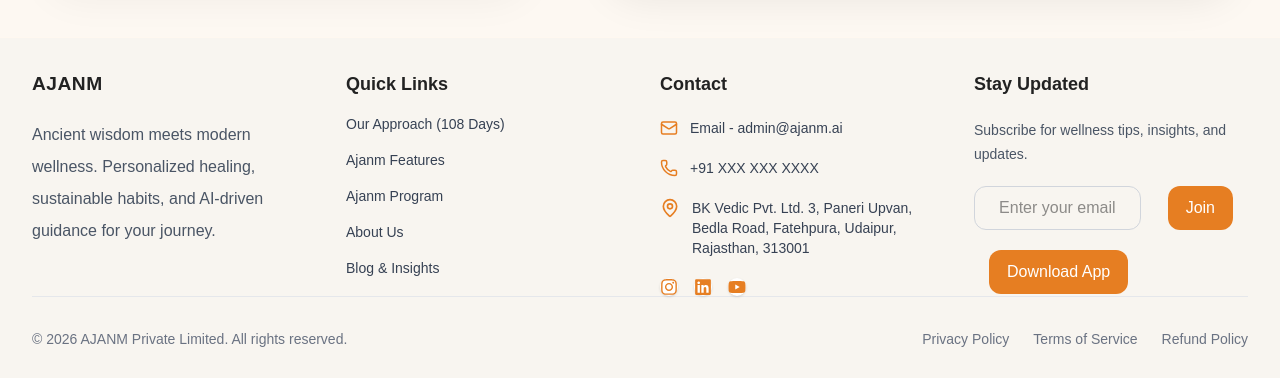
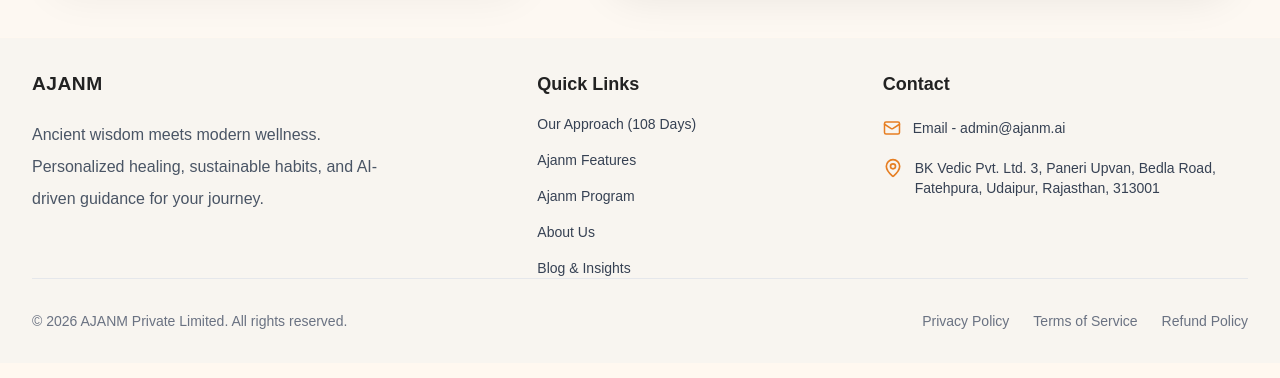
Before and after one commit to AkshitaGaur-hub/Ajanm, a React (Vite) app: page / in a window 1280 px wide. Shown: the part 2603-2981 px from the top of the page. Built offline with nearby package versions, Linux system fonts and the light colour scheme; the HTML template or start-up script is replaced by a standard one.

Commit message:
update footer

```diff
--- a/src/components/Footer.jsx
+++ b/src/components/Footer.jsx
@@ -1,5 +1,5 @@
 import { Mail, Phone, MapPin, } from 'lucide-react';
-import { FaInstagram, FaYoutube, FaLinkedin } from "react-icons/fa";
+// import { FaInstagram, FaYoutube, FaLinkedin } from "react-icons/fa";
 import { Link } from 'react-router-dom';
 
 const footerLinks = [
@@ -10,11 +10,11 @@ const footerLinks = [
   { text: "Blog & Insights", href: "/blogs" },
 ];
 
-const socialLinks = [
-  { icon: FaInstagram, href: "#" },
-  { icon: FaLinkedin, href: "#" },
-  { icon: FaYoutube, href: "#" },
-];
+// const socialLinks = [
+//   { icon: FaInstagram, href: "#" },
+//   { icon: FaLinkedin, href: "#" },
+//   { icon: FaYoutube, href: "#" },
+// ];
 
 const legalLinks = [
   { text: "Privacy Policy", href: "./privacy" },
@@ -27,7 +27,7 @@ const Footer = () => {
     <footer className="w-full bg-[#f8f5f0] text-[#222] mt-16">
 
       {/* TOP */}
-      <div className="w-full px-6 py-14 grid grid-cols-1 sm:grid-cols-2 lg:grid-cols-4 gap-10 border-b border-gray-200">
+      <div className="w-full px-6 py-14 grid grid-cols-1 sm:grid-cols-2 lg:grid-cols-3 gap-15 border-b border-gray-200">
 
         {/* BRAND */}
         <div className="flex flex-col gap-5">
@@ -42,21 +42,20 @@ const Footer = () => {
         </div>
 
         {/* LINKS */}
+        <div className="ql">
           <div className="flex flex-col gap-4">
             <h2 className="text-lg font-bold text-left">
               Quick Links
             </h2>
-
             {footerLinks.map((link, index) => (
               <a
                 key={index}
                 href={link.href}
-              className="flex  gap-2 text-sm text-gray-700 hover:icon_color transition"
-            >
-              {/* <ChevronRight size={16} /> */}
+                className="flex  gap-2 text-sm text-gray-700 hover:icon_color transition">
                 {link.text}
               </a>
             ))}
+          </div>
         </div>
 
         {/* CONTACT */}
@@ -70,16 +69,6 @@ const Footer = () => {
             <span>Email - <a href="mailto:admin@ajanm.ai" className="hover:underline">admin@ajanm.ai</a></span>
           </div>
 
-          <div className="flex items-center gap-3 text-sm text-gray-700">
-            <Phone size={18} className="icon_color" />
-            +91 XXX XXX XXXX
-          </div>
-
-          {/* <div className="flex items-center gap-3 text-sm text-gray-700">
-            <MapPin size={40} className="text-orange-500" />
-            BK Vedic Pvt. Ltd. 3, Paneri Upvan, Bedla Road,Fatehpura, Udaipur,Rajasthan, 313001
-          </div> */}
-
           <div className="flex gap-3 text-sm text-gray-700">
             <MapPin className="icon_color shrink-0 mt-1" size={20} />
             <p className="leading-5 text-left">
@@ -90,7 +79,7 @@ const Footer = () => {
           </div>
 
           {/* SOCIALS */}
-          <div className="flex gap-4 pt-2">
+          {/* <div className="flex gap-4 pt-2">
             {socialLinks.map((link, index) => {
               const Icon = link.icon;
 
@@ -104,11 +93,11 @@ const Footer = () => {
                 </a>
               );
             })}
-          </div>
+          </div> */}
         </div>
 
         {/* NEWSLETTER */}
-        <div className="flex flex-col gap-5 text-left">
+        {/* <div className="flex flex-col gap-5 text-left">
           <h2 className="text-lg font-bold">
             Stay Updated
           </h2>
@@ -134,11 +123,11 @@ const Footer = () => {
               Download App
             </button>
           </Link>
-        </div>
+        </div> */}
       </div>
 
       {/* BOTTOM */}
-      <div className="max-w-7xl mx-auto px-6 py-6 w-full text-sm text-gray-500">
+      <div className="max-w-9xl mx-auto px-6 py-6 w-full text-sm text-gray-500">
         <div className="flex flex-col gap-4 sm:flex-row sm:items-center sm:justify-between">
           <p className="text-center sm:text-left">
             © 2026 AJANM Private Limited. All rights reserved.
--- a/src/index.css
+++ b/src/index.css
@@ -43,19 +43,12 @@ img {
   display: block;
 }
 
-/* .image {
-  width: 500px;
-  height:300px;
-  border-radius: 20px;
-  object-fit: cover;
-  box-shadow: 0 10px 30px rgba(0, 0, 0, 0.06);
-} */
-/* .image img {
-  width: 100%;
-  display: block;
-  object-fit: cover;
-} */
-
+.ql{
+  display: flex;
+  flex-direction: column;
+  justify-content: center;
+  padding-left: 5rem;
+}
 .image {
   width: 100%;
   max-width: 500px;
```
Lines whose indentation alone changed are shown as unchanged.
